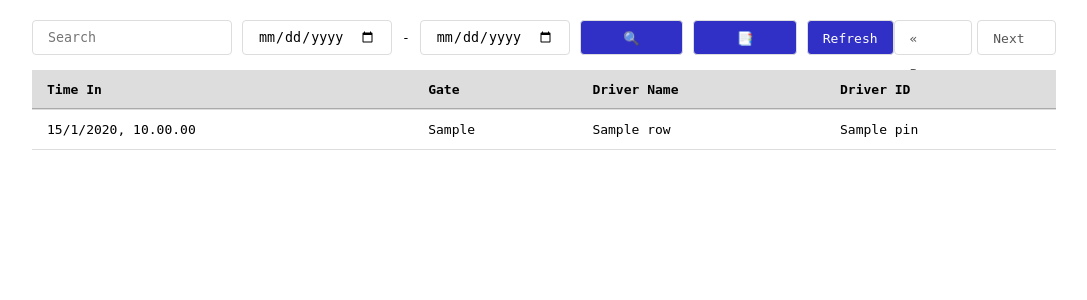
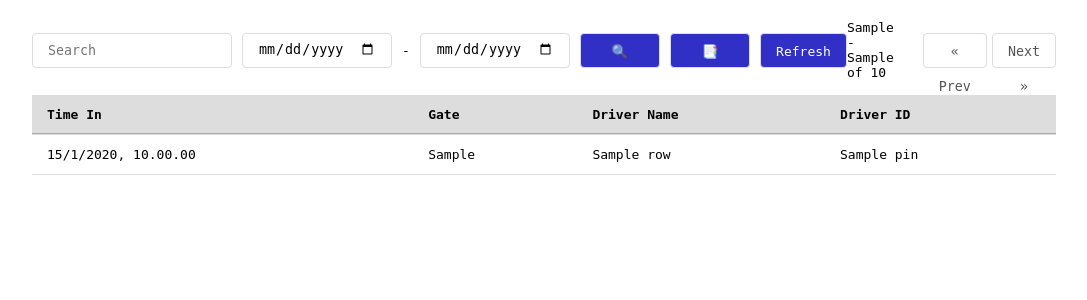
Before and after one commit to udibagas/pelindo-zkteco, a Node project: template views/transactions.ejs in a window 1280 px wide. Shown: the part 60-360 px from the top of the page, without its empty margins (96-1183 px from the left). Run offline with Node 20 templates, Linux system fonts and the light colour scheme; the template is opened without the code that fills it: most values are stand-ins (such as "Sample title", 1, 10 or a date in 2020).

Commit message:
handle pagination

```diff
--- a/public/style.css
+++ b/public/style.css
@@ -186,6 +186,7 @@
   padding-right: 15px;
   color: #555;
   background-color: white;
+  cursor: pointer;
 }
 
 button.btn-primary,
@@ -199,3 +200,7 @@
   border-radius: 50%;
   padding: 0;
 }
+
+.btn:disabled {
+  cursor: not-allowed;
+}
--- a/views/transactions.ejs
+++ b/views/transactions.ejs
@@ -3,7 +3,7 @@
   <head>
     <meta charset="UTF-8" />
     <meta name="viewport" content="width=device-width, initial-scale=1.0" />
-    <title>Logs</title>
+    <title>Transaction Logs</title>
     <link rel="stylesheet" href="/style.css" />
 
     <style>
@@ -48,9 +48,12 @@
             <a class="btn btn-primary" href="/logs">Refresh</a>
           </form>
 
-          <div style="display: flex; gap: 5px">
-            <a class="btn" href="?page=1">&laquo; Prev</a>
-            <a class="btn" href="?page=2">Next &raquo;</a>
+          <div style="display: flex; gap: 5px; align-items: center;">
+            <span style="margin-right: 10px;">
+              <%= dataFrom %> - <%= dataTo %> of <%= total %>
+            </span>
+            <button class="btn" onclick="goToPage('<%= prevPage %>')" <%= !prevPage ? 'disabled' : '' %>>&laquo; Prev</button>
+            <button class="btn" onclick="goToPage('<%= nextPage %>')" <%= !nextPage ? 'disabled' : '' %>>Next &raquo;</button>
           </div>
         </div>
 
@@ -102,6 +105,24 @@
         detailEl.innerHTML = JSON.stringify(data, null, 2);
         dialog.showModal();
       }
+
+      function goToPage(page) {
+        const params = new URLSearchParams(window.location.search);
+        const pageSize = params.get('pageSize') || 100;
+        const keyword = params.get('keyword') || '';
+        const from = params.get('from') || '';
+        const to = params.get('to') || '';
+
+        const queryString = new URLSearchParams({
+          page,
+          pageSize,
+          keyword,
+          from,
+          to
+        }).toString()
+
+        window.location.href = `/transactions?${queryString}`;
+      }
     </script>
   </body>
 </html>
```
Also changed, not shown: routes/transactions.js (+30 -1 lines).
